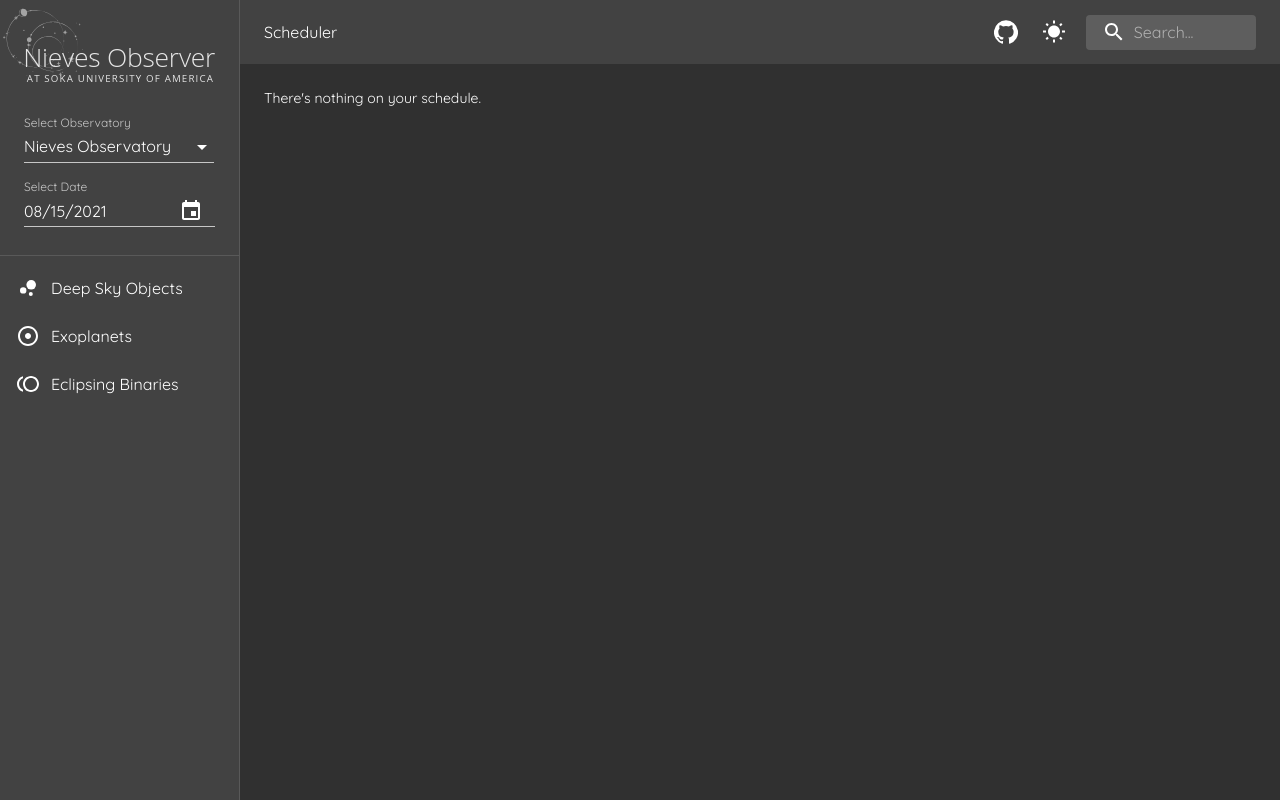
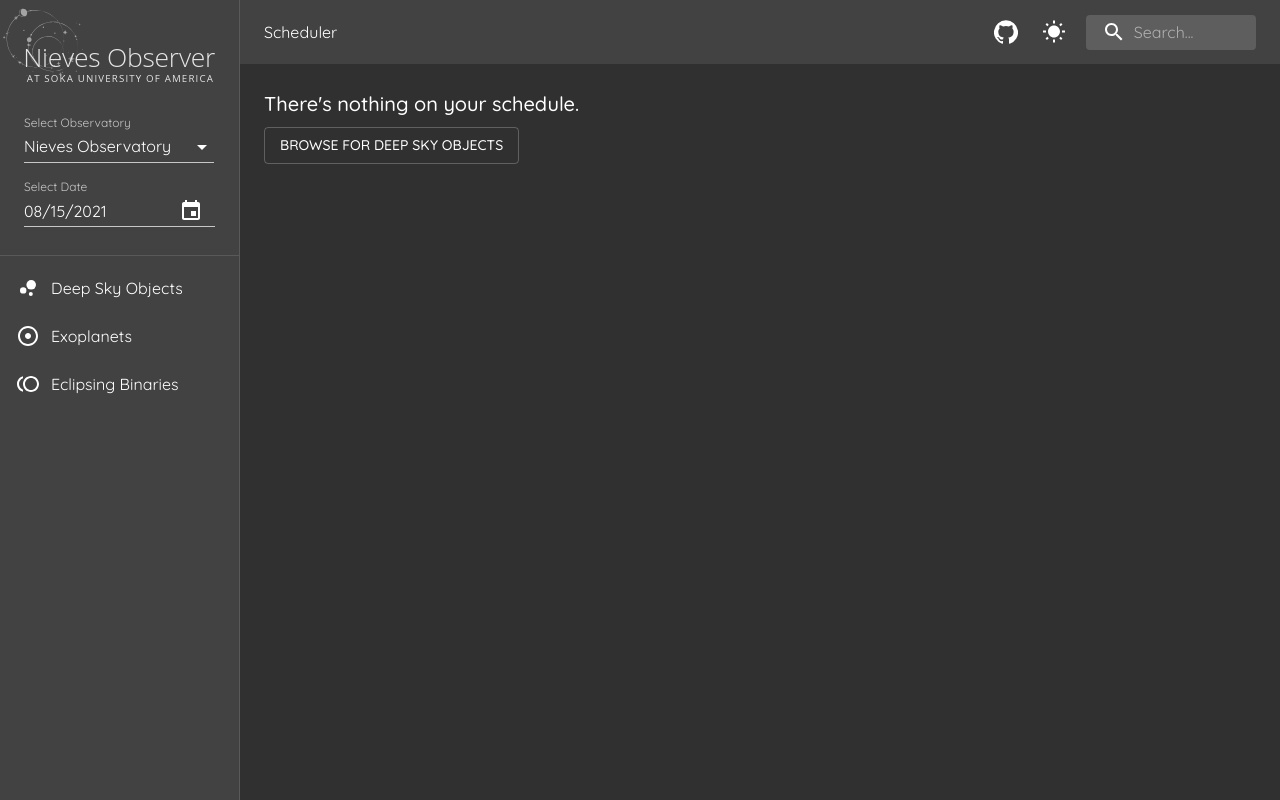
Before and after one commit to littleplato/nieves-observer, a React (Create React App) app in the folder client/: page /scheduler in a window 1280 px wide. Built offline with nearby package versions, Linux system fonts and the light colour scheme; no server answers.

Commit message:
fix: 🐛 Fix global state change non-rerender

```diff
--- a/client/src/App.js
+++ b/client/src/App.js
@@ -31,6 +31,7 @@
     JSON.parse(localStorage.getItem("savedSchedule")) ?? [];
   const [schedulerData, setSchedulerData] = useState(existingSchedulerData);
   const [searchResults, setSearchResults] = useState({ state: "loading" });
+  const [searchTerm, setSearchTerm] = useState();
 
   const theme = createTheme({
     palette: {
@@ -46,39 +47,13 @@
     },
   });
 
-  const positionUpdate = (newObservatoryPosition) => {
-    const refetchDSO = async () => {
-      const res = await fetch("http://127.0.0.1:5000/dso", {
-        method: "POST",
-        body: JSON.stringify(newObservatoryPosition),
-        headers: {
-          "Content-Type": "application/json",
-        },
-      });
-      const data = await res.json();
-      console.log(data);
-      setObjList(data);
-    };
-    refetchDSO();
-  };
-
   const locationSelection = (locationData) => {
-    const newObservatoryPosition = {
-      ...observatoryPosition,
-      ...locationData,
-    };
     setObservatoryPosition({ ...observatoryPosition, ...locationData });
-    positionUpdate(newObservatoryPosition);
     setObjList({ state: "loading" });
   };
 
   const dateSelection = (dateData) => {
-    const newObservatoryPosition = {
-      ...observatoryPosition,
-      ...dateData,
-    };
     setObservatoryPosition({ ...observatoryPosition, date: dateData });
-    positionUpdate(newObservatoryPosition);
     setObjList({ state: "loading" });
   };
 
@@ -117,19 +92,21 @@
     localStorage.setItem("savedSchedule", JSON.stringify(data));
   };
 
-  const handleSearch = (searchTerm) => {
+  const handleSearch = (searchInput) => {
     setSearchResults({ state: "loading" });
     const fetchSearchResults = async () => {
       const res = await fetch("http://127.0.0.1:5000/search", {
         method: "POST",
-        body: JSON.stringify({ search: searchTerm }),
+        body: JSON.stringify({ search: searchInput }),
         headers: {
           "Content-Type": "application/json",
         },
       });
       const searchData = await res.json();
-      console.log("Sever has yielded for", searchTerm, searchData);
+      console.log("Sever has yielded for", searchInput, searchData);
+      // setSearchResults({ searchTerm: searchTerm, searchData: searchData });
       setSearchResults(searchData);
+      setSearchTerm(searchInput);
     };
     fetchSearchResults();
     history.push("/search");
@@ -170,6 +147,7 @@
           <Route path="/search">
             <SearchResults
               searchResults={searchResults}
+              searchTerm={searchTerm}
               addToScheduler={addToScheduler}
             />
           </Route>
--- a/client/src/components/SearchBar.js
+++ b/client/src/components/SearchBar.js
@@ -58,6 +58,7 @@
       setPlaceholder("Search...");
       console.log("Searching for", searchInput.current.value);
       props.handleSearch(searchInput.current.value);
+      e.target.reset();
     }
   };
 
--- a/client/src/pages/DSO.js
+++ b/client/src/pages/DSO.js
@@ -17,6 +17,7 @@
 
 export default function DSO(props) {
   const [observatoryPosition] = useAtom(observatoryPositionAtom);
+
   useEffect(() => {
     const fetchDSO = async () => {
       const res = await fetch("http://127.0.0.1:5000/dso", {
@@ -27,7 +28,7 @@
         },
       });
       const data = await res.json();
-      console.log("Initial load upon landing:", data);
+      console.log("Fetching for DSO", data);
       props.sendObjList(data);
     };
     fetchDSO();
@@ -43,8 +44,7 @@
   return (
     <div>
       <Typography variant="h4" gutterBottom>
-        Deep Sky Objects for{" "}
-        {new Date(props.observatoryPosition?.date).toDateString()}
+        Deep Sky Objects for {new Date(observatoryPosition.date).toDateString()}
       </Typography>
       {Object.keys(objectTypes).map((object, i) => (
         <Button
--- a/client/src/pages/Objects.js
+++ b/client/src/pages/Objects.js
@@ -1,14 +1,18 @@
 import React, { useEffect, useState } from "react";
+import { useAtom } from "jotai";
+import { observatoryPositionAtom } from "../App";
 import { useParams } from "react-router-dom";
 import ObjectDetails from "../components/ObjectDetails";
 import CircularProgress from "@material-ui/core/CircularProgress";
 import Typography from "@material-ui/core/Typography";
 
-export default function Objects({ observatoryPosition, addToScheduler }) {
+export default function Objects({ addToScheduler }) {
   const params = useParams();
   const [objectShow, setObjectShow] = useState(null);
+  const [observatoryPosition] = useAtom(observatoryPositionAtom);
 
   useEffect(() => {
+    setObjectShow(null);
     const objectParams = params.objectID;
     const fetchObjectDetails = async () => {
       const res = await fetch(`http://127.0.0.1:5000/dso/${objectParams}`, {
@@ -24,7 +28,7 @@
     };
     fetchObjectDetails();
     // eslint-disable-next-line
-  }, []);
+  }, [observatoryPosition]);
 
   return objectShow === null ? (
     <>
--- a/client/src/pages/Scheduler.js
+++ b/client/src/pages/Scheduler.js
@@ -3,12 +3,15 @@
 import { observatoryPositionAtom } from "../App";
 import SchedulerTable from "../components/SchedulerTable";
 import CircularProgress from "@material-ui/core/CircularProgress";
+import Typography from "@material-ui/core/Typography";
+import Button from "@material-ui/core/Button";
 
 export default function Scheduler(props) {
   const [observatoryPosition] = useAtom(observatoryPositionAtom);
   const [showData, setShowData] = useState({ state: "loading" });
 
   useEffect(() => {
+    setShowData({ state: "loading" });
     const fetchDataInScheduler = async () => {
       const infoToServer = {
         savedData: props.schedulerData,
@@ -29,7 +32,12 @@
   }, [observatoryPosition, props.schedulerData]);
 
   return props.schedulerData.length < 1 ? (
-    "There's nothing on your schedule."
+    <div>
+      <Typography variant="h6" gutterBottom>
+        There's nothing on your schedule.
+      </Typography>
+      <Button variant="outlined">Browse for deep sky objects</Button>
+    </div>
   ) : showData.state === "loading" ? (
     <CircularProgress color="primary" />
   ) : (
--- a/client/src/pages/SearchResults.js
+++ b/client/src/pages/SearchResults.js
@@ -22,6 +22,9 @@
     </>
   ) : searchShow.length > 0 ? (
     <div className={classes.root}>
+      <Typography variant="h5" gutterBottom>
+        Search results for "{props.searchTerm}"
+      </Typography>
       <Grid container spacing={2}>
         {searchShow?.map((searchItem, i) => (
           <Grid item key={i} xs={12} sm={6} md={4}>
@@ -36,7 +39,7 @@
   ) : (
     <>
       <Typography variant="h4" gutterBottom>
-        Sorry, I found nothing.
+        Sorry, I found nothing for "{props.searchTerm}"
       </Typography>
       Please try a different search term.
     </>
```
